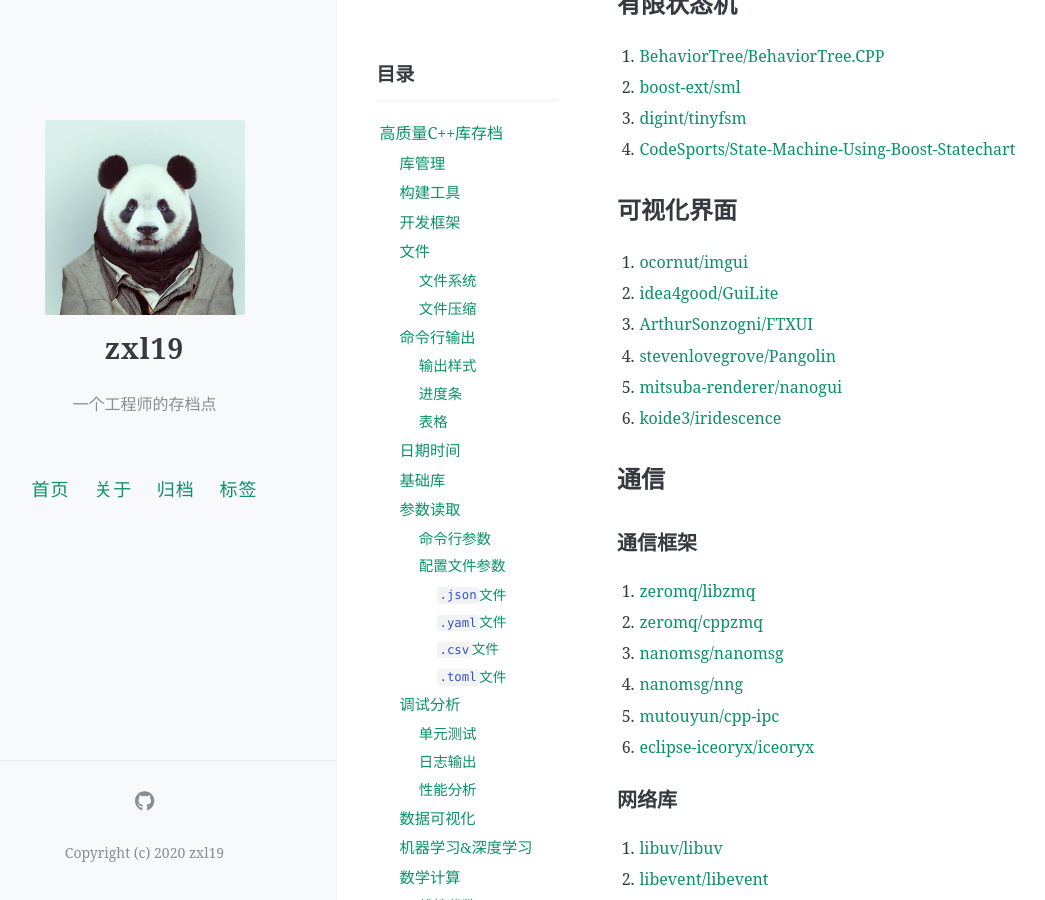
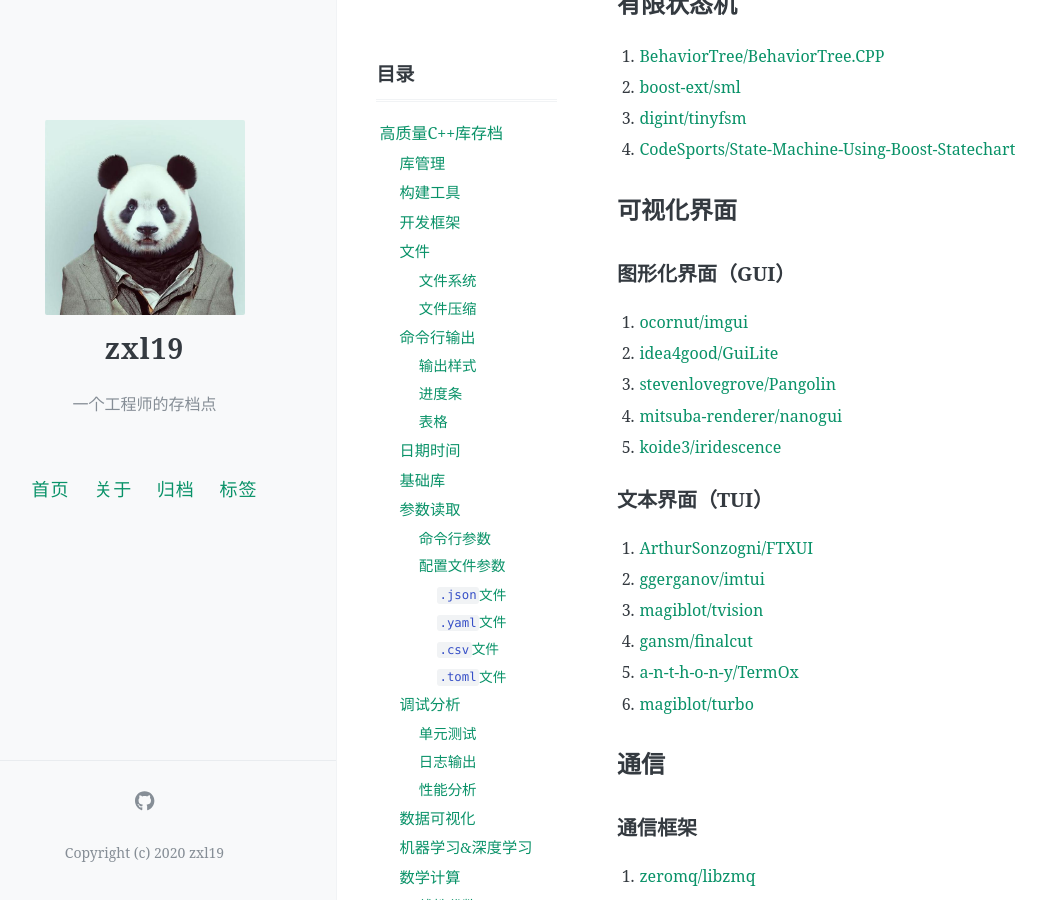
Before and after one commit to zxl19/zxl19.github.io, a Jekyll site: the page built from _posts/2021-06-01-cpp-library.md, in a window 1280 px wide and 900 px high, scrolled down 8822 px. Shown: the whole window, without its empty margins (47-1092 px from the left). Built offline with Jekyll 4.4.1, drawn with Linux system fonts in a browser that asks for light colours; comment, search, counter and statistics services are not loaded.

Commit message:
Update Posts modified:   _posts/2021-06-01-cpp-library.md modified:   _posts/2021-08-14-git-note.md modified:   _posts/2021-10-11-terminal-tool.md modified:   _posts/2023-04-11-nanoflann-note.md

```diff
--- a/_posts/2021-06-01-cpp-library.md
+++ b/_posts/2021-06-01-cpp-library.md
@@ -319,12 +319,22 @@ pinned: false
 
 ## 可视化界面
 
+### 图形化界面（GUI）
+
 1. [ocornut/imgui](https://github.com/ocornut/imgui)
 2. [idea4good/GuiLite](https://github.com/idea4good/GuiLite)
-3. [ArthurSonzogni/FTXUI](https://github.com/ArthurSonzogni/FTXUI)
-4. [stevenlovegrove/Pangolin](https://github.com/stevenlovegrove/Pangolin)
-5. [mitsuba-renderer/nanogui](https://github.com/mitsuba-renderer/nanogui)
-6. [koide3/iridescence](https://github.com/koide3/iridescence)
+3. [stevenlovegrove/Pangolin](https://github.com/stevenlovegrove/Pangolin)
+4. [mitsuba-renderer/nanogui](https://github.com/mitsuba-renderer/nanogui)
+5. [koide3/iridescence](https://github.com/koide3/iridescence)
+
+### 文本界面（TUI）
+
+1. [ArthurSonzogni/FTXUI](https://github.com/ArthurSonzogni/FTXUI)
+2. [ggerganov/imtui](https://github.com/ggerganov/imtui)
+3. [magiblot/tvision](https://github.com/magiblot/tvision)
+4. [gansm/finalcut](https://github.com/gansm/finalcut)
+5. [a-n-t-h-o-n-y/TermOx](https://github.com/a-n-t-h-o-n-y/TermOx)
+6. [magiblot/turbo](https://github.com/magiblot/turbo)
 
 ## 通信
 
```
Also changed, not shown: _posts/2021-08-14-git-note.md (+5 -3 lines), _posts/2021-10-11-terminal-tool.md (+10 -5 lines), _posts/2023-04-11-nanoflann-note.md (+1 -1 lines).
